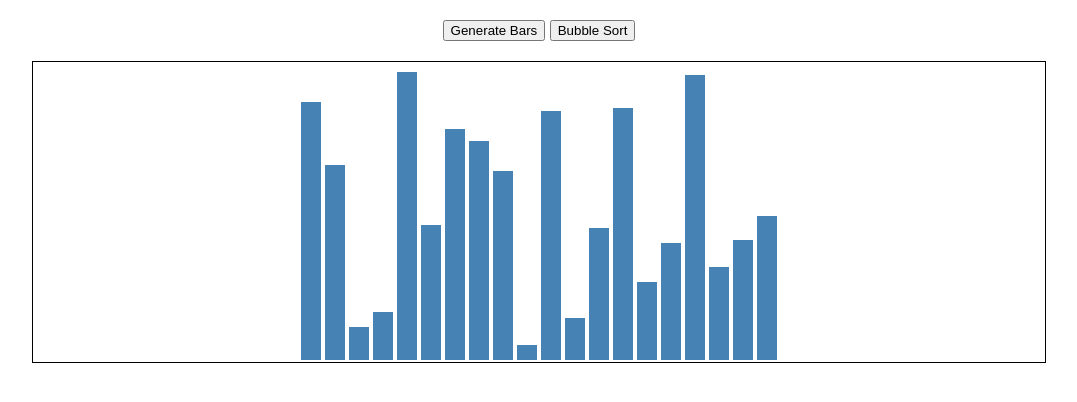
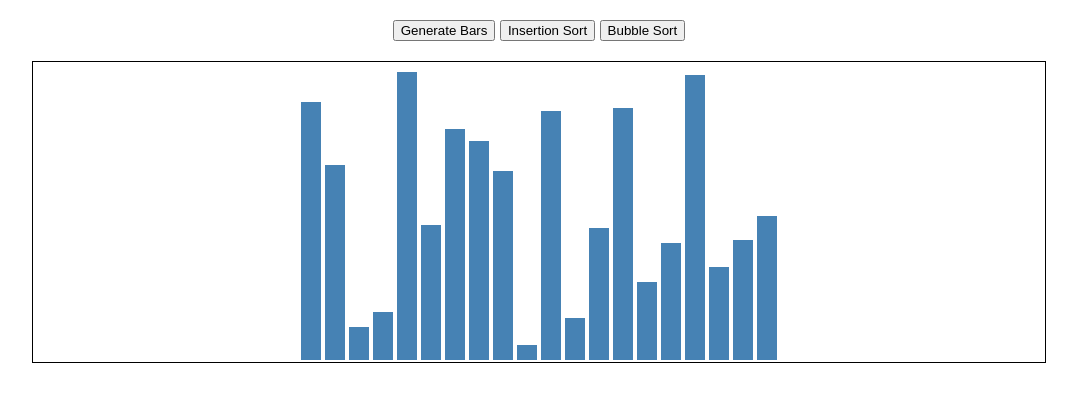
Before and after one commit to noraaren/Sorting-Visualize, a plain HTML site: page index.html in a window 1280 px wide. Shown: the whole page, without its empty margins (101-1178 px from the left). Drawn offline with Linux system fonts and the light colour scheme.

Commit message:
finish insertion sort

```diff
--- a/index.html
+++ b/index.html
@@ -9,6 +9,7 @@
 <body>
     <div id="options">
         <button onclick="generateBars()">Generate Bars</button>
+        <button onclick="insertionSort()">Insertion Sort</button>
         <button onclick="bubbleSort()">Bubble Sort</button>
     </div>
     <div id="container"></div>
--- a/script.js
+++ b/script.js
@@ -37,6 +37,35 @@ async function bubbleSort() {
     }
 }
 
+
+async function insertionSort() {
+    let bars = document.querySelectorAll(".bar");
+
+    for (let i = 1; i < bars.length; i++) {
+        let keyHeight = bars[i].style.height;
+        let keyValue = bars[i].getAttribute("data-value");
+        let j = i - 1;
+
+        bars[i].style.backgroundColor = "red"; // Highlight current key
+
+        while (j >= 0 && parseInt(bars[j].getAttribute("data-value")) > parseInt(keyValue)) {
+            bars[j + 1].style.height = bars[j].style.height;
+            bars[j + 1].setAttribute("data-value", bars[j].getAttribute("data-value"));
+
+            bars[j].style.backgroundColor = "yellow"; // Highlight comparison
+            await new Promise((resolve) => setTimeout(resolve, 200)); // Delay for visualization
+
+            bars[j].style.backgroundColor = "steelblue"; // Reset color
+            j = j - 1;
+        }
+
+        bars[j + 1].style.height = keyHeight;
+        bars[j + 1].setAttribute("data-value", keyValue);
+
+        bars[i].style.backgroundColor = "steelblue"; // Reset key color
+    }
+}
+
 // Swap function
 function swap(bar1, bar2) {
     let tempHeight = bar1.style.height;
```
